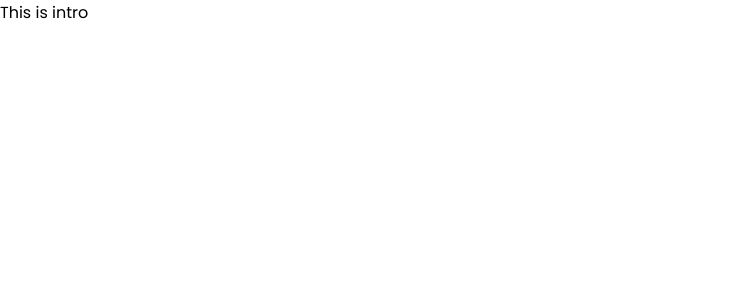
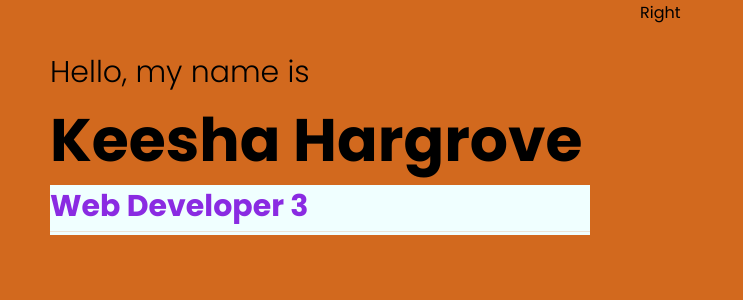
Before and after one commit to khargr14/portfolio, a React (Create React App) app: page / in a window 1280 px wide. Shown: the top 300 px of the page, without its empty margins (0-743 px from the left). Built offline with nearby package versions, Linux system fonts and the light colour scheme.

Commit message:
working on the intro layout

```diff
--- a/src/components/intro/Intro.jsx
+++ b/src/components/intro/Intro.jsx
@@ -1,11 +1,31 @@
 import React from 'react'
+import "./intro.css"
 
 const Intro = () => {
-  return (
-    <div>
-       This is intro
-    </div>
-  )
+    return (
+        <div className='i'>
+            <div className='i-left'>
+                <div className='i-left-wrapper'>
+                    <h2 className='i-intro'>Hello, my name is </h2>
+                    <h1 className='i-name'>Keesha Hargrove</h1>
+                    <div className='i-title'>
+                        <div className="i-title-wrapper">
+                            <div className="i-title-item"> Web Developer </div>
+                            <div className="i-title-item"> Web Developer 2 </div>
+                            <div className="i-title-item"> Web Developer 3</div>
+                            <div className="i-title-item"> Web Developer 4</div>
+                            <div className="i-title-item"> Web Developer 5</div>
+                            <div className="i-title-item"> Web Developer 6</div>
+
+                        </div>
+                    </div>
+                </div>
+            </div>
+            <div className='i-right'>Right</div>
+
+        </div>
+
+    )
 }
 
 export default Intro
--- a/src/components/intro/intro.css
+++ b/src/components/intro/intro.css
@@ -0,0 +1,65 @@
+.i{
+display: flex;
+height: 100vh;
+background-color: chocolate;
+
+}
+
+.i-left{
+    flex: 1;
+}
+
+.i-right{
+    flex: 1;
+}
+
+.i-left-wrapper{
+    padding:50px;
+}
+
+.i-intro{
+    font-size: 30px;
+    font-weight: 300;
+}
+
+.i-name{
+    font-size: 60px;
+
+}
+
+.i-title{
+    height: 50px;
+    overflow: hidden;
+}
+
+.i-title-wrapper{
+    height: 100px;
+    animation: move 10s ease-in-out infinite alternate ;
+}
+
+@keyframes move {
+    25%{
+        transform: translateY(-50px);
+    }
+    50%{
+        transform: translateY(-100px);
+    }
+    75%{
+        transform: translateY(-150px);
+    }
+    100%{
+        transform: translateY(-200px);
+    }
+
+}
+
+.i-title-item{
+    height: 50px;
+    font-size: 30px ;
+    font-weight: bold;
+    color: blueviolet;
+    background-color: azure;
+    display: flex;
+    align-items: center;
+
+}
```
